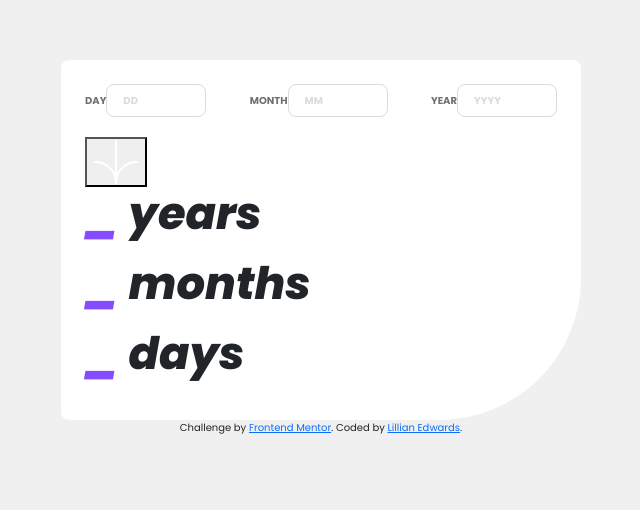
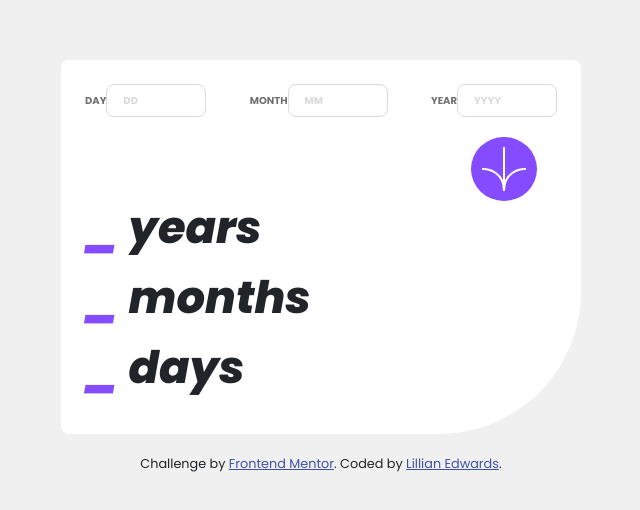
Before and after one commit to lillianedwards/Age-Calculator-App, a React (Vite) app: page / in a window 1280 px wide. Shown: the part 132-642 px from the top of the page, without its empty margins (319-959 px from the left). Built offline with nearby package versions, Linux system fonts and the light colour scheme.

Commit message:
finish styling

```diff
--- a/src/Style.css
+++ b/src/Style.css
@@ -114,3 +114,51 @@ small {
 .invalid small {
   display: block;
 }
+
+.invalid input {
+  border-color: var(--light-red);
+}
+
+#button {
+  color: var(--white);
+  border-radius: 50%;
+  border: none;
+  background-color: var(--purple);
+  transition: 250ms linear;
+  cursor: pointer;
+  padding: 10px;
+}
+
+
+
+#button:hover {
+  background-color: var(--off-black);
+}
+
+.buttonContain {
+position: relative;
+text-align: right;
+padding-right: 20px;
+}
+
+.buttonContain::before {
+  content: "";
+  display: block;
+  position: absolute;
+  top: 50%;
+  transform: translateY(-50%);
+  left: 0;
+  z-index: -1;
+  height: 1px;
+  width: 100%;
+  background-color: var(--light-grey);
+}
+
+.attribution {
+  font-size: 0.8rem;
+  margin-top: 20px;
+}
+
+.attribution a {
+  color: hsl(228, 45%, 44%)
+}
--- a/src/components/CalcForm.jsx
+++ b/src/components/CalcForm.jsx
@@ -206,8 +206,8 @@ function InputContainer ({ field, validityState, children}) {
 
 function Btn() {
   return (
-    <div>
-      <button>
+    <div className="buttonContain">
+      <button id="button">
         <img src="src/assets/images/icon-arrow.svg" alt="arrow-submit" />
       </button>
     </div>
@@ -216,7 +216,7 @@ function Btn() {
 
 function Attribution() {
   return (
-    <div>
+    <div className="attribution">
       Challenge by <a href="https://www.frontendmentor.io?ref=challenge">Frontend Mentor</a>. Coded by {' '}
       <a href="https://github.com/lillianedwards">Lillian Edwards</a>.{' '}
     </div>
```
